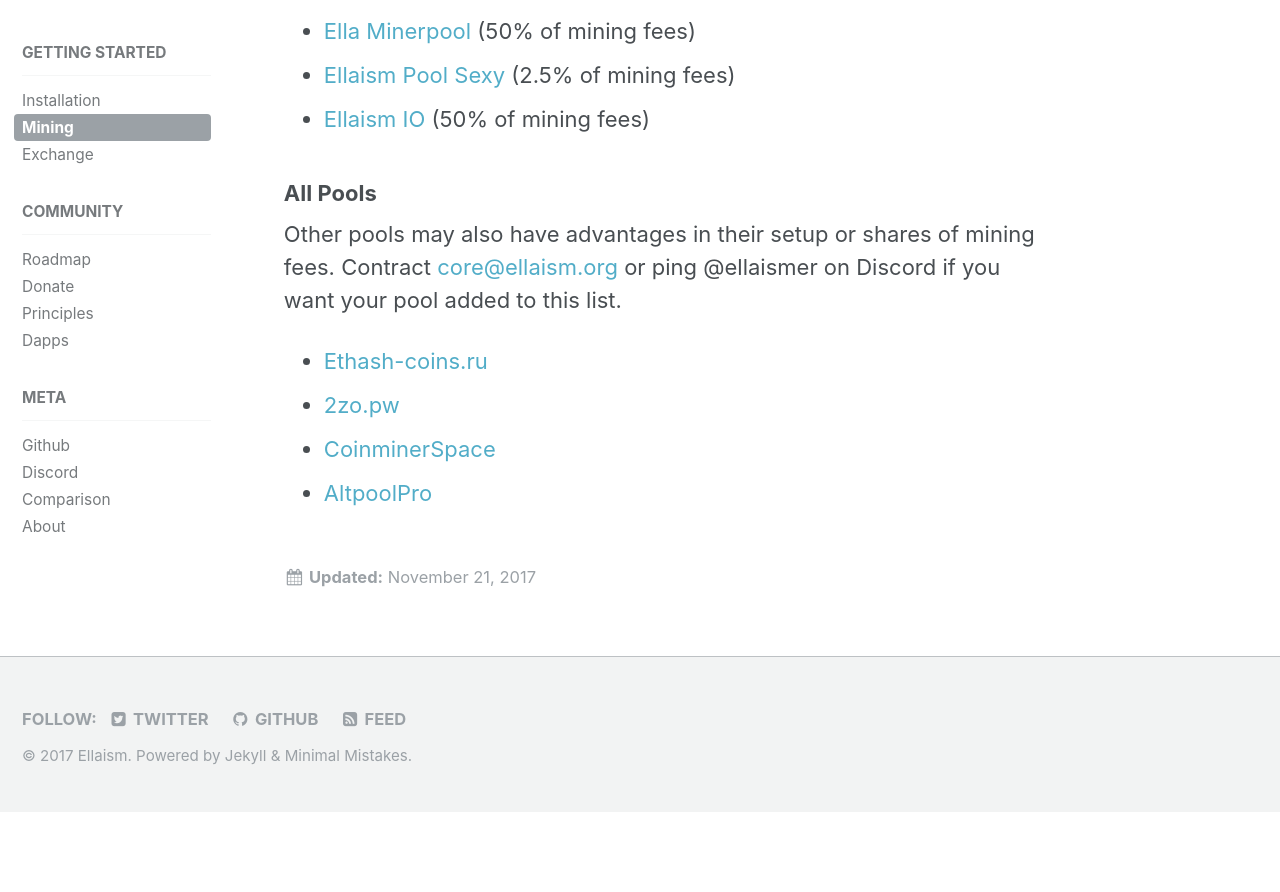
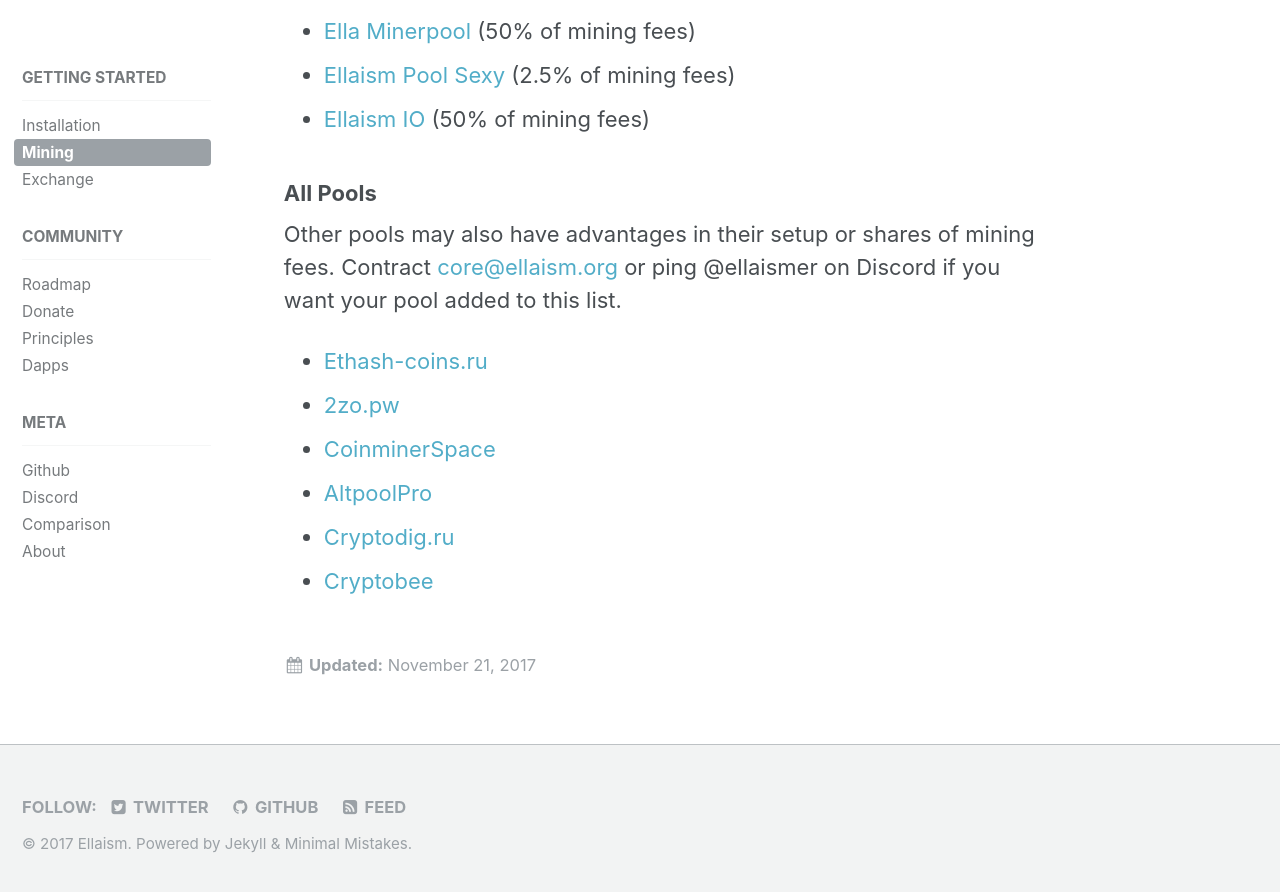
Before and after one commit to ellaism/ellaism.org, a Jekyll site: the page built from _docs/mining.md, in a window 1280 px wide and 900 px high, scrolled down 1311 px. Shown: the top 892 px of the window. Built offline with Jekyll 4.4.1, drawn with Linux system fonts in a browser that asks for light colours; before the commit the page ends 2123 px from its top, so only the background shows below that.

Commit message:
Add Cryptodig and Cryptobee

```diff
--- a/_docs/mining.md
+++ b/_docs/mining.md
@@ -54,3 +54,5 @@
 * [2zo.pw](http://ellaism.2zo.pw)
 * [CoinminerSpace](http://ella.coinminer.space)
 * [AltpoolPro](http://ella.altpool.pro)
+* [Cryptodig.ru](http://ella-solo.cryptodig.ru)
+* [Cryptobee](http://cryptobee.de)
```
